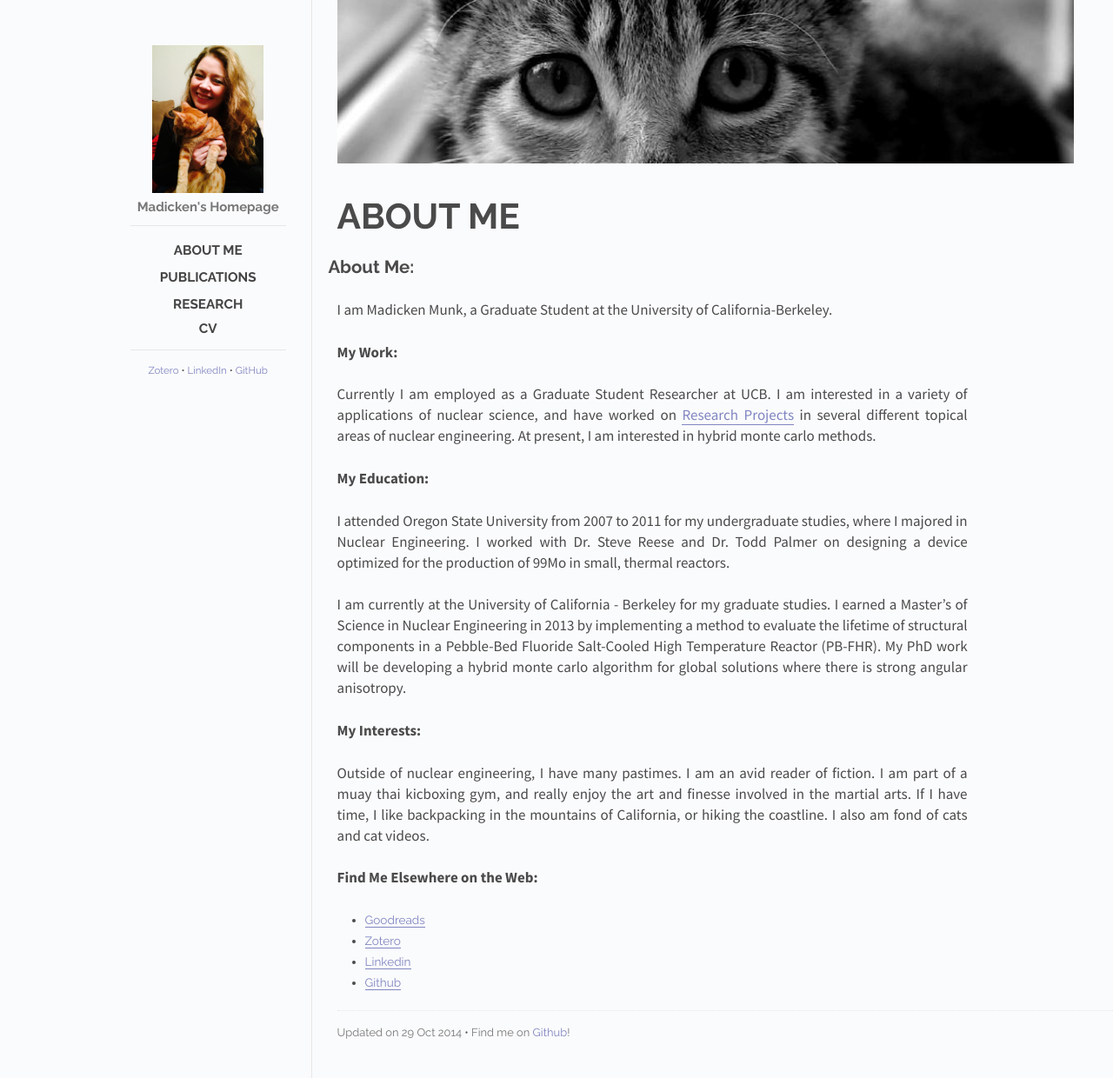
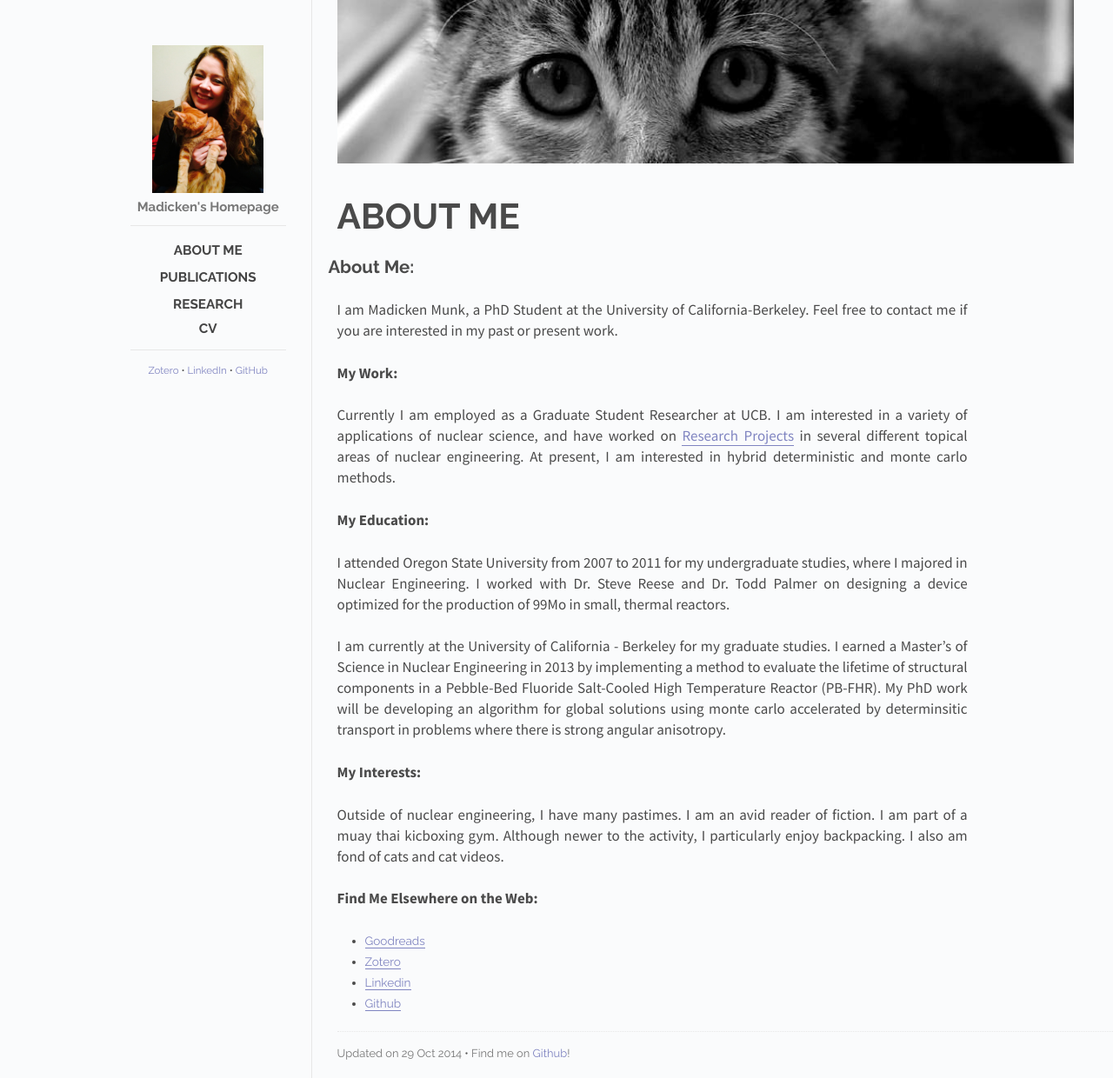
Before and after one commit to munkm/munkm.github.io, a Jekyll site: the page built from _posts/2014-10-29-aboutme.md, in a window 1280 px wide. Shown: the whole page at 87% size. Built offline with Jekyll 4.4.1, drawn with Linux system fonts in a browser that asks for light colours; Markdown is read by kramdown in place of the engine named in the settings.

Commit message:
Updating my personal information

```diff
--- a/_posts/2014-10-29-aboutme.md
+++ b/_posts/2014-10-29-aboutme.md
@@ -8,21 +8,21 @@ categories: posts
 
 ## About Me:
 
-I am Madicken Munk, a Graduate Student at the University of California-Berkeley.
+I am Madicken Munk, a PhD Student at the University of California-Berkeley. Feel free to contact me if you are interested in my past or present work.
 
 **My Work:**
 
-Currently I am employed as a Graduate Student Researcher at UCB. I am interested in a variety of applications of nuclear science, and have worked on [Research Projects](/posts/2014/10/18/projects.html) in several different topical areas of nuclear engineering. At present, I am interested in hybrid monte carlo methods.
+Currently I am employed as a Graduate Student Researcher at UCB. I am interested in a variety of applications of nuclear science, and have worked on [Research Projects](/posts/2014/10/18/projects.html) in several different topical areas of nuclear engineering. At present, I am interested in hybrid deterministic and monte carlo methods.
 
 **My Education:**
 
 I attended Oregon State University from 2007 to 2011 for my undergraduate studies, where I majored in Nuclear Engineering. I worked with Dr. Steve Reese and Dr. Todd Palmer on designing a device optimized for the production of 99Mo in small, thermal reactors.
 
-I am currently at the University of California - Berkeley for my graduate studies. I earned a Master's of Science in Nuclear Engineering in 2013 by implementing a method to evaluate the lifetime of structural components in a Pebble-Bed Fluoride Salt-Cooled High Temperature Reactor (PB-FHR). My PhD work will be developing a hybrid monte carlo algorithm for global solutions where there is strong angular anisotropy.
+I am currently at the University of California - Berkeley for my graduate studies. I earned a Master's of Science in Nuclear Engineering in 2013 by implementing a method to evaluate the lifetime of structural components in a Pebble-Bed Fluoride Salt-Cooled High Temperature Reactor (PB-FHR). My PhD work will be developing an algorithm for global solutions using monte carlo accelerated by determinsitic transport in problems where there is strong angular anisotropy.
 
 **My Interests:**
 
-Outside of nuclear engineering, I have many pastimes. I am an avid reader of fiction. I am part of a muay thai kicboxing gym, and really enjoy the art and finesse involved in the martial arts. If I have time, I like backpacking in the mountains of California, or hiking the coastline. I also am fond of cats and cat videos.
+Outside of nuclear engineering, I have many pastimes. I am an avid reader of fiction. I am part of a muay thai kicboxing gym. Although newer to the activity, I particularly enjoy backpacking. I also am fond of cats and cat videos.
 
 **Find Me Elsewhere on the Web:**
 
```
